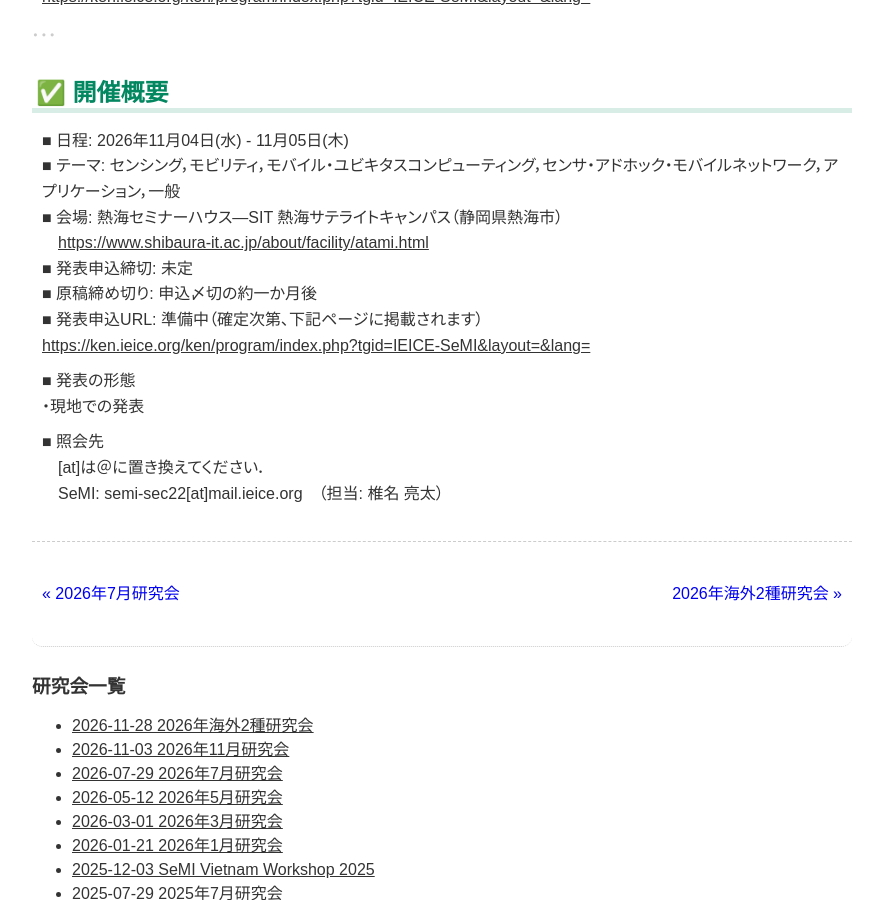
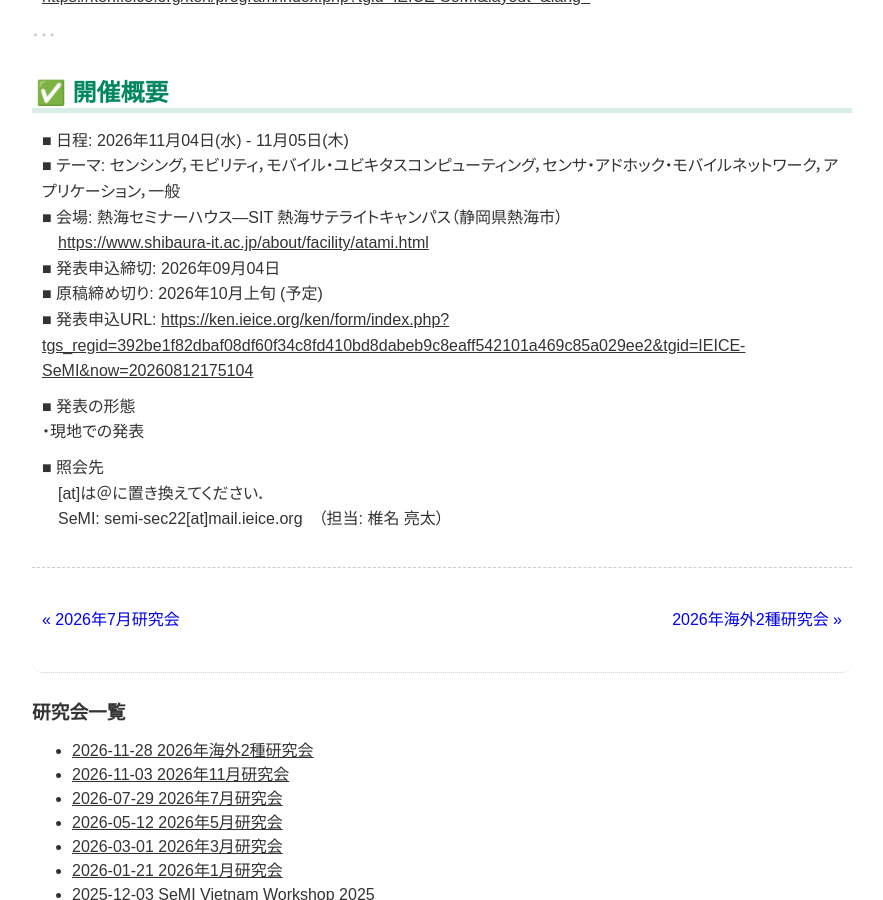
Before and after one commit to IEICE-SeMI/ieice-semi.github.io, a Jekyll site: the page built from docs/_posts/2026-11-04-conf.md, in a window 1280 px wide and 900 px high, scrolled down 554 px. Shown: the whole window, without its empty margins (198-1081 px from the left). Built offline with Jekyll 4.4.1, drawn with Linux system fonts in a browser that asks for light colours.

Commit message:
add 2026-11-04-conf url

```diff
--- a/docs/_posts/2026-11-04-conf.md
+++ b/docs/_posts/2026-11-04-conf.md
@@ -22,10 +22,9 @@ SeMI研2026年11月研究会は、2026年11月04日(水) - 11月05日(木)に[
 ■ テーマ: センシング，モビリティ，モバイル・ユビキタスコンピューティング，センサ・アドホック・モバイルネットワーク，アプリケーション，一般
 ■ 会場: 熱海セミナーハウス—SIT 熱海サテライトキャンパス（静岡県熱海市）
 　<https://www.shibaura-it.ac.jp/about/facility/atami.html>
-■ 発表申込締切: 未定
-■ 原稿締め切り: 申込〆切の約一か月後
-■ 発表申込URL: 準備中（確定次第、下記ページに掲載されます）
-<https://ken.ieice.org/ken/program/index.php?tgid=IEICE-SeMI&layout=&lang=>
+■ 発表申込締切: 2026年09月04日
+■ 原稿締め切り: 2026年10月上旬 (予定)
+■ 発表申込URL: <https://ken.ieice.org/ken/form/index.php?tgs_regid=392be1f82dbaf08df60f34c8fd410bd8dabeb9c8eaff542101a469c85a029ee2&tgid=IEICE-SeMI&now=20260812175104>
 
 ■ 発表の形態
 ・現地での発表
```
